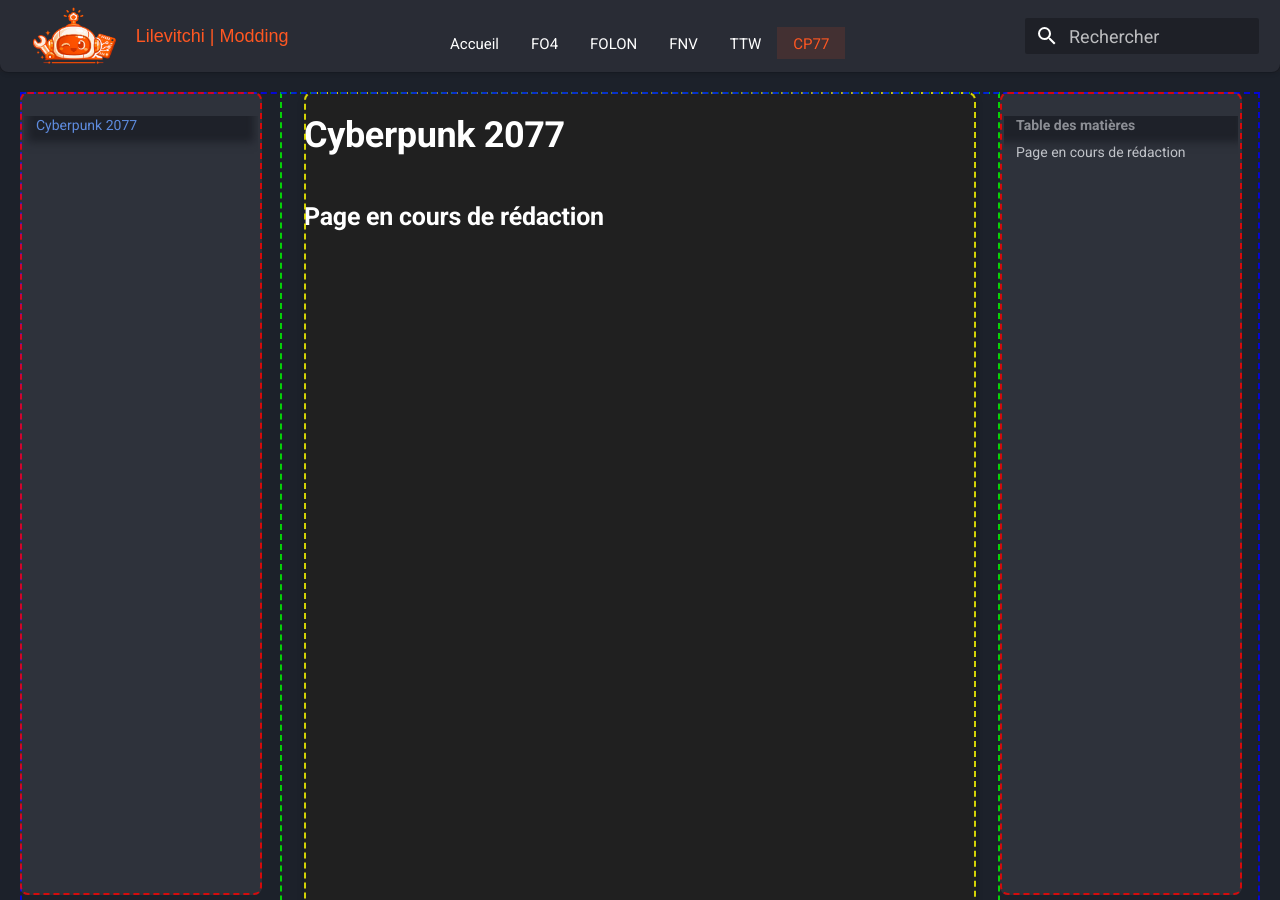
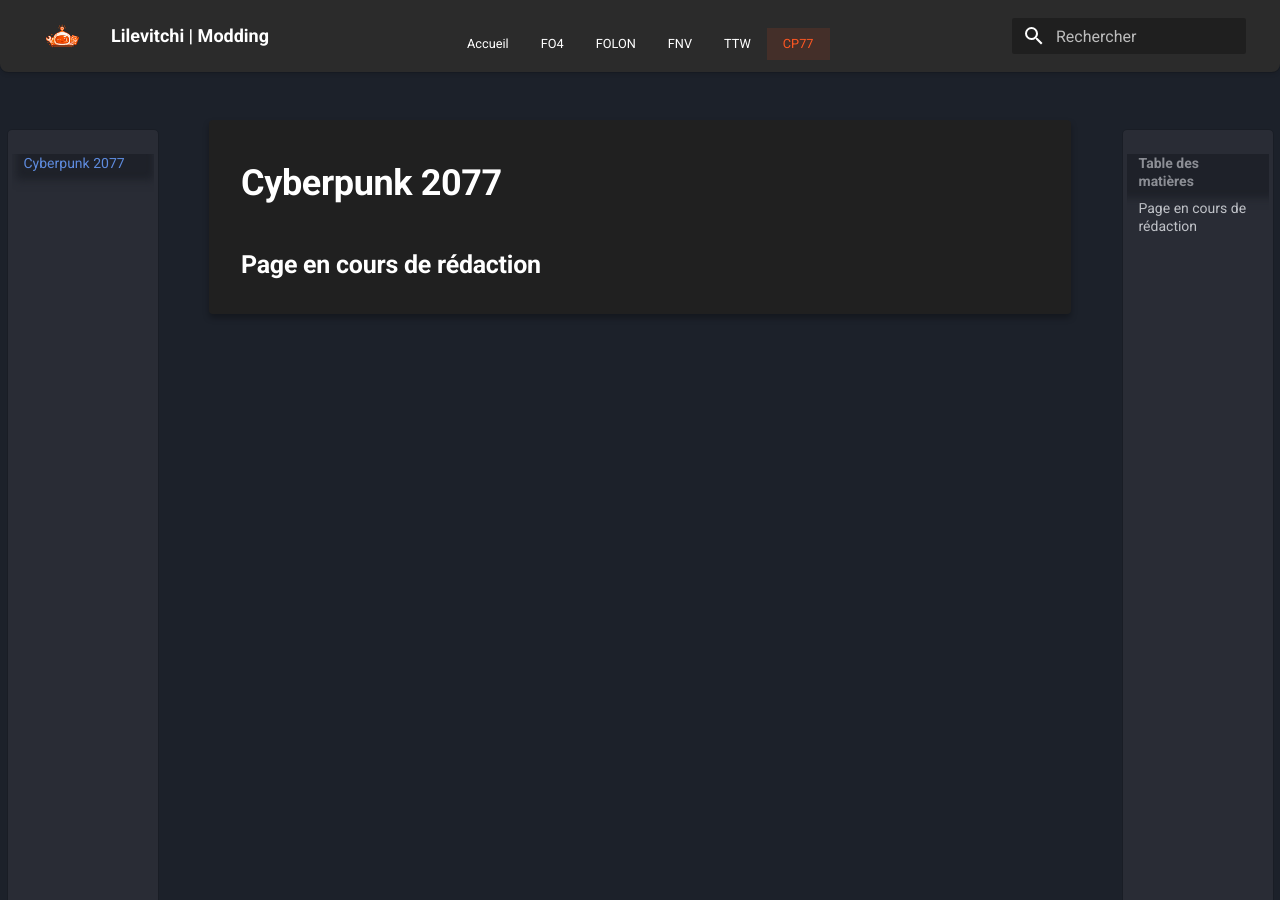
Before and after one commit to Lilevitchi/lilevitchi.github.io, an MkDocs documentation site: the page built from docs/cyberpunk/index.md, in a window 1280 px wide and 900 px high. Built offline with MkDocs 1.6.1 and Material for MkDocs 9.7.7, drawn with Linux system fonts in a browser that asks for light colours.

Commit message:
Update extra.css

```diff
--- a/docs/stylesheets/extra.css
+++ b/docs/stylesheets/extra.css
@@ -7,6 +7,25 @@
    ==============================*/
 
 :root {
+
+/* ---------- Midnight Variables (EM) ---------- */
+  --header-height: 5em;
+  --progress-height: 5.2em;
+  --sidebar-width: 15em;
+  --sidebar-margin-top: 5.75em;
+
+  /* ---------- Ton Identité Visuelle ---------- */
+  --font-main: "Arial", "Helvetica", sans-serif;
+  --accent: #ff5722;
+  --bg-page: #1c212a;
+  --bg-card: rgb(32, 32, 32);
+  --bg-header: rgb(43, 43, 43);
+
+  /* ---------- Transitions Midnight ---------- */
+  --transition: all 187ms cubic-bezier(0, 0, 0, 1);
+
+
+
 
   /* ---------- Fonts ---------- */
   --font-main: "Arial", "Helvetica", sans-serif;
@@ -69,116 +88,97 @@
 }
 
 /* ==============================
-   TYPOGRAPHIE — BASE RESPONSIVE
+   1. TYPOGRAPHIE — BASE RESPONSIVE
    ==============================*/
 
-/*html,
-body {
-  font-size: 24px !important;
-}*/
+* {
+  box-sizing: border-box;
+  scroll-behavior: smooth;
+  transition: var(--transition);
+}
 
 [data-md-color-scheme] body {
-  background-color: var(--bg-page);
+  background-color: var(--bg-page) !important;
+  margin: 0;
   font-family: var(--font-main);
-  font-size: var(--font-base-size);
-  font-weight: var(--font-base);
+  font-size: 0.9em;
+  font-weight: 400;
   line-height: 1.45em;
-  margin: 0;
-  font-size: var(--font-base-size);
-  color: var(--white);
+  color: white;
 }
 
 * {
   scrollbar-width: thin;
-  scrollbar-color: rgba(255, 255, 255, 0.4) transparent;
-}
-
-/* Pour Chrome/Safari */
-::-webkit-scrollbar {
-  width: 7px;
-}
-::-webkit-scrollbar-thumb {
-  background: rgba(255, 255, 255, 0.4);
-  border-radius: 10px;
+  scrollbar-color: rgba(255, 255, 255, 0.63) transparent;
 }
 
 /* ==============================
-   1. HEADER & BANNIÈRE
+   2. PROGRESS BAR (Leur rail gris)
    ==============================*/
 
-/* Header global */
+.progress-container {
+  z-index: 2;
+  width: 100%;
+  height: var(--progress-height);
+  background-color: #6e6e6e;
+  border-bottom-left-radius: 8px;
+  border-bottom-right-radius: 8px;
+  position: fixed;
+  top: 0;
+  pointer-events: none;
+}
+
+.progress-bar {
+  height: 100%;
+  background-color: var(--accent);
+  width: 0%; /* Piloté par JS */
+  border-bottom-left-radius: 8px;
+  border-bottom-right-radius: 8px;
+}
+
+/* ==============================
+   3. HEADER & BANNIÈRE
+   ==============================*/
+
 [data-md-color-scheme] .md-header {
   position: fixed;
+  z-index: 3;
+  width: 100%;
+  height: var(--header-height) !important;
+  background-color: var(--bg-header) !important;
 
-  top: 0;
-  left: 0;
-  width: 100%;
-  z-index: 100;
-
-  background-color: #292c35;
-  border-bottom-left-radius: var(--radius-sm);
-  border-bottom-right-radius: var(--radius-sm);
-
-  font-size: var(--font-base-size);
-  font-weight: var(--font-base);
-  line-height: 1.45em;
-
-  height: var(--header-height);
+  padding: 0 1em;
+  border-bottom-left-radius: 8px;
+  border-bottom-right-radius: 8px;
   outline: 1px solid rgba(0, 0, 0, 0.1);
   box-shadow: 0 2px 4px 0 rgba(0, 0, 0, 0.13);
-  border: 1px solid transparent;
-
-  transition: all 187ms cubic-bezier(0, 0, 0, 1);
 }
 
- [data-md-color-scheme] .md-header * {
-  font-size: inherit;
-}
-
-/* Contenu interne du header */
+/* On force le contenu interne à suivre le 5em */
 [data-md-color-scheme] .md-header__inner {
   display: flex;
-  width: 100%;
+  align-items: center;
   height: 100%;
-
-  align-items: center;
-  padding: 0 1rem;
-}
-
-/* Largeur et centrage du contenu */
-[data-md-color-scheme] .md-header .md-grid {
-  display: flex;
-  align-items: center;
-  max-width: 100%;
   width: 100%;
 }
 
-/* Logo */
-[data-md-color-scheme] .md-logo img {
-  height: 60px;
-  width: auto;
-  display: block;
-  transition: transform 187ms ease;
+/* Centrage de tes Tabs (Navigation) */
+[data-md-color-scheme] .md-header__tabs {
+  position: absolute;
+  left: 50%;
+  transform: translateX(-50%);
+  height: 100%;
+  display: flex;
+  align-items: center;
+  pointer-events: none;
 }
 
-/* Logo Hover */
-[data-md-color-scheme] .md-logo img:hover {
-   transform: translateY(-2px);
-}
-
-/* Titre du site */
-[data-md-color-scheme] .md-header__title {
-  display: flex;
-  align-items: center;
-  margin-left: var(--space-xs);
-}
-
-/* Texte du titre */
-[data-md-color-scheme] .md-header__title .md-ellipsis {
-  font-family: Arial, Helvetica, sans-serif;
-  color: var(--accent);
-  font-size: var(--font-base-size);
-  font-weight: normal;
+[data-md-color-scheme] .md-tabs__link {
+  pointer-events: auto;
+  color: white;
+  padding: 0.4em 0.8em;
+  font-size: 0.85em;
+  transition: var(--transition);
 }
 
 /* ==============================
@@ -289,70 +289,46 @@
    STRUCTURE GLOBALE DU CONTENU
    -------------------------------------------------- */
 
-/* marges globales */
 [data-md-color-scheme] .md-main {
-  padding: var(--space-md);
   background-color: var(--bg-page);
-  margin-top: var(--header-height);
+  margin-top: 0; /* Géré par les sidebars et content */
 }
 
-/* Grid principal */
 [data-md-color-scheme] .md-main__inner {
-  display: grid;
-  grid-template-columns: 260px minmax(0, 1fr) 260px;
+  display: flex; /* Passage en Flex comme Midnight */
   min-height: 100vh;
   max-width: none;
-  margin: 0;
-  width: 100%;
-  box-sizing: border-box;
-
-  transition: all 187ms cubic-bezier(0, 0, 0, 1);
-
-  outline: 2px dashed rgba(0, 0, 255, 0.8); /* Bleu (Debug) */
-  outline-offset: -2px;
 }
 
+/* Sidebar Style Midnight (15em) */
+[data-md-color-scheme] .md-sidebar {
+  width: var(--sidebar-width);
+  position: fixed;
+  margin-top: var(--sidebar-margin-top);
+  height: calc(100vh - 6.25em);
+  background: #292c35 !important; /* Leur couleur sidebar */
+  border-radius: 4px;
+  outline: 1px solid rgba(0, 0, 0, 0.1);
+  transition: all 333ms cubic-bezier(0, 0, 0, 1);
+}
+
+[data-md-color-scheme] .md-sidebar--primary { left: 0.75em; }
+[data-md-color-scheme] .md-sidebar--secondary { right: 0.75em; }
+
+/* Zone de contenu centrale */
 [data-md-color-scheme] .md-content {
-    min-width: 0;
-    width: 100%;
-    display: flex;
-    overflow: hidden;
-
-    outline: 2px dashed rgba(0, 255, 0, 0.8); /* Vert (Debug) */
-    outline-offset: -2px;
+  flex: 1;
+  margin-top: 70px;
+  margin-left: 16.5em; /* Largeur sidebar + marges */
+  margin-right: 16.5em;
+  padding: 2em;
 }
 
 [data-md-color-scheme] .md-content__inner {
-    width: 100%;
-    box-sizing: border-box;
-
-    background-color: var(--bg-card);
-    border-radius: var(--radius-sm);
-    box-shadow: 0 4px 6px rgba(0, 0, 0, 0.3);
-
-    outline: 2px dashed rgba(255, 255, 0, 0.8); /* Jaune (Debug) */
-    outline-offset: -2px;
-}
-
-/* --------------------------------------------------
-   SIDEBARS
-   -------------------------------------------------- */
-
-/* --- Sidebar globale --- */
-[data-md-color-scheme] .md-sidebar--primary,
-[data-md-color-scheme] .md-sidebar--secondary {
-    position: sticky;
-    top: calc(var(--header-height) + var(--space-lg));
-    height: calc(100vh - var(--header-height) - var(--space-lg));
-    overflow-y: auto;
-    /*padding: var(--space-md);*/
-    margin: 0;
-
-    background-color: var(--tab-bg-hover);
-    border-radius: var(--radius-sm);
-
-    outline: 2px dashed rgba(255, 0, 0, 0.8); /* Rouge (Debug) */
-    outline-offset: -2px;
+  background-color: var(--bg-card);
+  border-radius: 4px;
+  padding: 2em;
+  box-shadow: 0 4px 6px rgba(0, 0, 0, 0.3);
 }
 /*
 [data-md-color-scheme] .md-nav--secondary {
```
